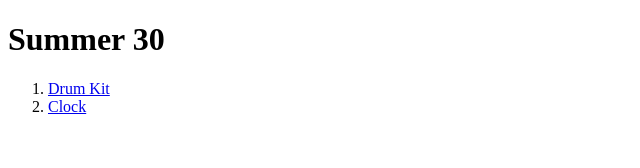
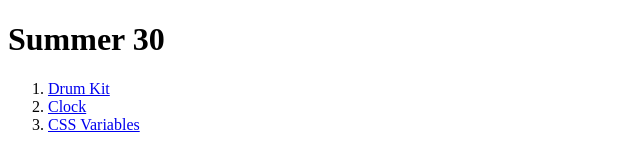
Before and after one commit to jameszhang-a/Summer30, a plain HTML site: page index.html in a window 1280 px wide. Shown: the whole page, without its empty margins (0-640 px from the left). Drawn offline with Linux system fonts and the light colour scheme.

Commit message:
Update index to include 03

```diff
--- a/index.html
+++ b/index.html
@@ -20,6 +20,7 @@
 		<ol>
 			<li><a href="/Summer30/01-Drum-Kit/index.html">Drum Kit</a></li>
 			<li><a href="/Summer30/02-Clock/index.html">Clock</a></li>
+			<li><a href="/Summer30/03-CSS-Variables/index.html">CSS Variables</a></li>
 		</ol>
 
 		<script src="" async defer></script>
```
